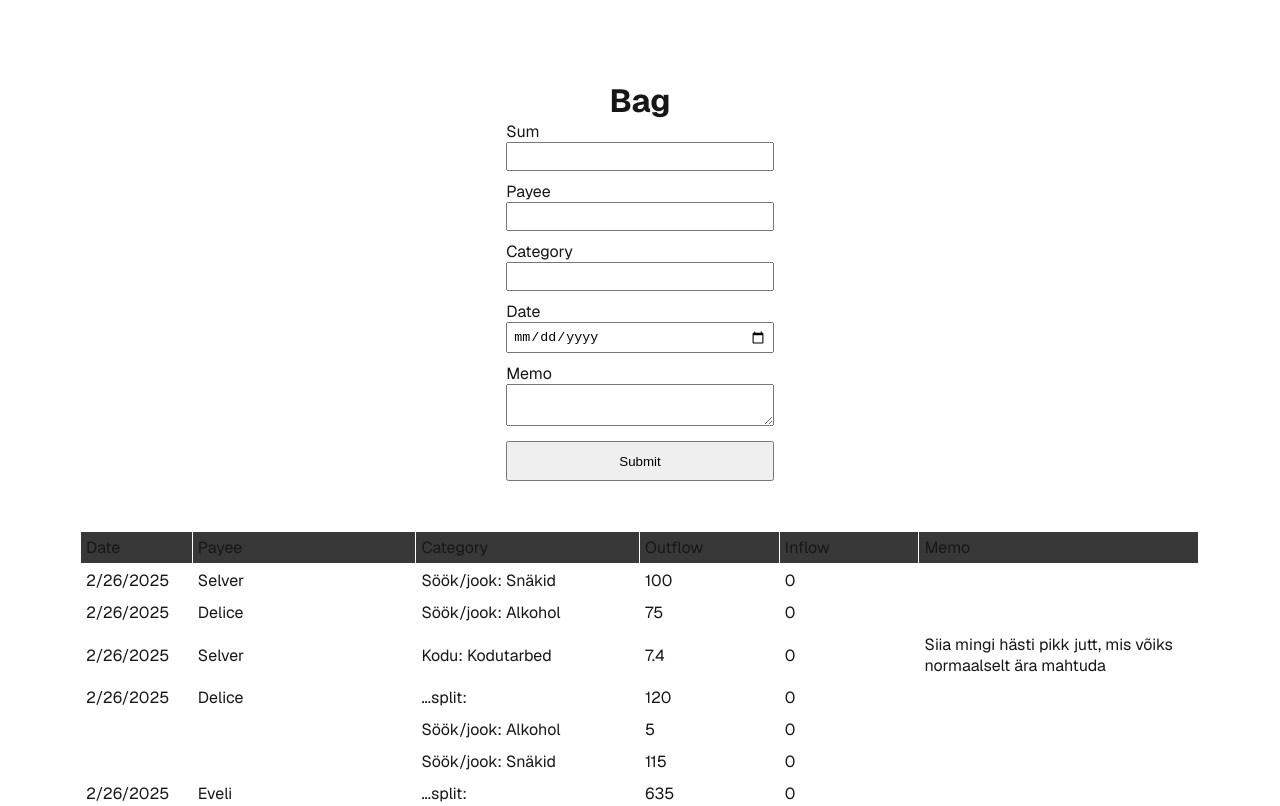
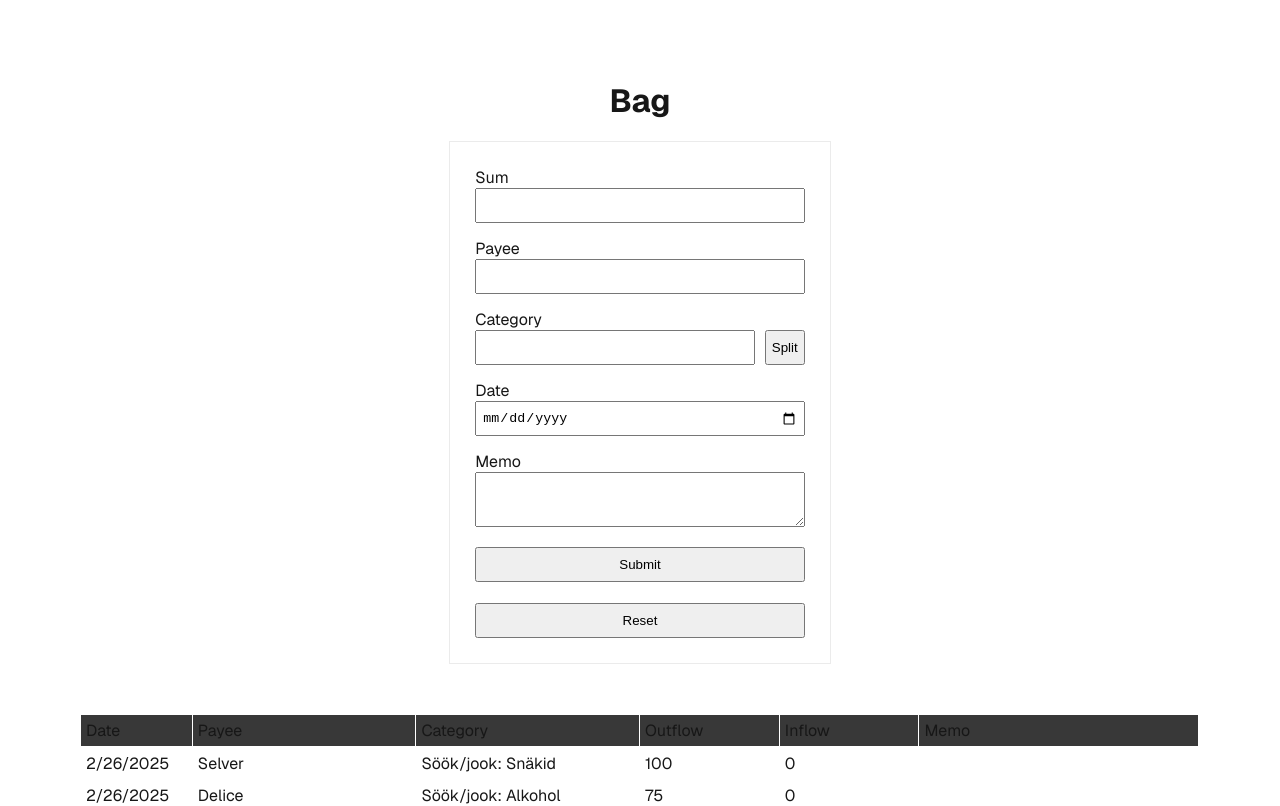
Before and after one commit to mungoose/moneybag, a Next.js app: page /bag in a window 1280 px wide. Shown: the top 806 px of the page. Built offline with nearby package versions, Linux system fonts and the light colour scheme.

Commit message:
Add split transactions form input functionality

```diff
--- /dev/null
+++ b/app/_components/Button/Button.module.scss
@@ -0,0 +1,4 @@
+.button {
+	padding: 5px;
+	height: 35px;
+}
--- /dev/null
+++ b/app/_components/Button/Button.tsx
@@ -0,0 +1,16 @@
+import styles from './Button.module.scss';
+
+type Props = {
+	label: string;
+	onClick: (e: React.MouseEvent<HTMLButtonElement>) => void;
+};
+
+const Button = ({ label, onClick }: Props) => {
+	return (
+		<button className={styles.button} onClick={onClick}>
+			{label}
+		</button>
+	);
+};
+
+export default Button;
--- a/app/_components/Input/InputField.module.scss
+++ b/app/_components/Input/InputField.module.scss
@@ -1,15 +1,28 @@
+.inputField {
+	display: flex;
+	flex-direction: column;
+}
+
 .label {
 	margin-right: 10px;
 }
 
+.inputWrapper {
+	display: grid;
+	grid-template-columns: 7fr 1fr;
+	gap: 10px;
+}
+
 .input {
 	width: 100%;
-	margin-bottom: 10px;
+	height: 35px;
+	margin-bottom: 15px;
 	padding: 5px;
 }
 
 .textarea {
 	width: 100%;
-	margin-bottom: 10px;
+	min-height: 55px;
+	margin-bottom: 15px;
 	padding: 5px;
 }
--- a/app/_components/Input/InputField.tsx
+++ b/app/_components/Input/InputField.tsx
@@ -1,16 +1,39 @@
+import Button from '../Button/Button';
 import styles from './InputField.module.scss';
+import cx from 'classnames';
 
 type Props = {
 	label: string;
 	type?: string;
+	addButton?: boolean;
+	buttonLabel?: string;
 	textarea?: boolean;
+	onClick?: (e: React.MouseEvent<HTMLButtonElement>) => void;
 };
 
-const InputField = ({ label, type = 'text', textarea = false }: Props) => {
+const InputField = ({
+	label,
+	type = 'text',
+	addButton = false,
+	buttonLabel = '+',
+	textarea = false,
+	onClick,
+}: Props) => {
 	return (
 		<div className={styles.inputField}>
 			<label className={styles.label}>{label}</label>
-			{textarea ? <textarea className={styles.textarea} /> : <input className={styles.input} type={type} />}
+			<div className={cx(addButton && styles.inputWrapper)}>
+				{textarea ? <textarea className={styles.textarea} /> : <input className={styles.input} type={type} />}
+				{addButton && onClick && (
+					<Button
+						label={buttonLabel}
+						onClick={(e) => {
+							e.preventDefault();
+							onClick(e);
+						}}
+					/>
+				)}
+			</div>
 		</div>
 	);
 };
--- a/app/_components/InputForm/InputForm.module.scss
+++ b/app/_components/InputForm/InputForm.module.scss
@@ -1,4 +1,30 @@
-.button {
-	padding: 5px;
-	height: 40px;
+.formWrapper {
+	display: inline-flex;
 }
+
+.singleForm {
+	display: flex;
+	flex-direction: column;
+	padding: 25px;
+	margin-bottom: 50px;
+	border: solid 1px var(--gray-alpha-200);
+}
+
+.splitCategoriesWrapper {
+	display: flex;
+	flex-direction: column;
+	padding: 25px;
+	margin-bottom: 50px;
+	border: solid 1px var(--gray-alpha-200);
+}
+
+.splitCategory {
+	border-bottom: solid 1px var(--gray-alpha-200);
+	margin-bottom: 10px;
+}
+
+.outFlowInflow {
+	display: grid;
+	grid-template-columns: 1fr 1fr;
+	gap: 10px;
+}
--- a/app/_components/InputForm/InputForm.tsx
+++ b/app/_components/InputForm/InputForm.tsx
@@ -1,21 +1,69 @@
+'use client';
+
+import React, { useState } from 'react';
+import Button from '../Button/Button';
 import InputField from '../Input/InputField';
 import styles from './InputForm.module.scss';
 
-type Props = {
-	className: string;
-};
+const InputForm: React.FC = () => {
+	const [isSplitCategoryFormVisible, setIsSplitCategoryFormVisible] = useState(false);
+	const [splitCategories, setSplitCategories] = useState([{ id: Date.now() }]);
 
-const InputForm = ({ className }: Props) => {
+	const addSplitCategory = () => {
+		setSplitCategories([...splitCategories, { id: Date.now() }]);
+	};
+
+	const removeSplitCategory = (id: number) => {
+		setSplitCategories(splitCategories.filter((category) => category.id !== id));
+	};
+
 	return (
-		<form className={className}>
-			<InputField label="Sum" type="number" />
-			<InputField label="Payee" />
-			<InputField label="Category" />
-			<InputField label="Date" type="date" />
-			<InputField label="Memo" textarea />
-			<button className={styles.button} type="submit">
-				Submit
-			</button>
+		<form className={styles.formWrapper}>
+			<div className={styles.singleForm}>
+				<InputField label="Sum" type="number" />
+				<InputField label="Payee" />
+				<InputField
+					label="Category"
+					addButton
+					buttonLabel="Split"
+					onClick={() => {
+						setIsSplitCategoryFormVisible(!isSplitCategoryFormVisible);
+					}}
+				/>
+				<InputField label="Date" type="date" />
+				<InputField label="Memo" textarea />
+				<Button label="Submit" onClick={() => alert('Submitted')} />
+				<br />
+				<Button label="Reset" onClick={() => alert('Reset')} />
+			</div>
+			{isSplitCategoryFormVisible && (
+				<div className={styles.splitCategoriesWrapper}>
+					{splitCategories.map(({ id }) => (
+						<div key={id} className={styles.splitCategory}>
+							<InputField
+								label="Category"
+								addButton
+								buttonLabel="Remove"
+								onClick={(e) => {
+									e.preventDefault();
+									removeSplitCategory(id);
+								}}
+							/>
+							<div className={styles.outFlowInflow}>
+								<InputField label="Outflow" type="number" />
+								<InputField label="Inflow" type="number" />
+							</div>
+						</div>
+					))}
+					<Button
+						label="Add another one"
+						onClick={(e) => {
+							e.preventDefault();
+							addSplitCategory();
+						}}
+					/>
+				</div>
+			)}
 		</form>
 	);
 };
--- a/app/_data/transactions.tsx
+++ b/app/_data/transactions.tsx
@@ -1,6 +1,6 @@
-import type { Transactions } from '../_types/transactions';
+import type { TransactionsType } from '../_types/transactions';
 
-export const transactions: Transactions = [
+export const transactions: TransactionsType = [
 	{
 		id: 1,
 		payee: 'Selver',
--- a/app/bag/page.tsx
+++ b/app/bag/page.tsx
@@ -79,7 +79,7 @@ const Bag = () => {
 	return (
 		<BagLayout className={styles.page}>
 			<h1>Bag</h1>
-			<InputForm className={styles.form} />
+			<InputForm />
 			<TransactionsWrapper>
 				<TransactionHeader />
 				{spreadTransactions.map((transaction, i) => (
--- a/app/bag/styles.module.scss
+++ b/app/bag/styles.module.scss
@@ -15,6 +15,10 @@
 	font-family: var(--font-geist-sans);
 }
 
+.page h1 {
+	margin-bottom: 20px;
+}
+
 @media (prefers-color-scheme: dark) {
 	.page {
 		--gray-rgb: 255, 255, 255;
@@ -25,9 +29,3 @@
 		--button-secondary-hover: #1a1a1a;
 	}
 }
-
-.form {
-	display: flex;
-	flex-direction: column;
-	margin-bottom: 50px;
-}
--- a/app/bagLayout.tsx
+++ b/app/bagLayout.tsx
@@ -1,5 +1,10 @@
 import type { ReactNode } from 'react';
-import Head from 'next/head';
+import type { Metadata } from 'next';
+
+export const metadata: Metadata = {
+	title: 'Moneybag',
+	description: 'To have money in your bag, you need Moneybag',
+};
 
 type Props = {
 	children: ReactNode;
@@ -7,14 +12,5 @@ type Props = {
 };
 
 export default function BagLayout({ children, className }: Props) {
-	return (
-		<>
-			<Head>
-				<title>Moneybag</title>
-				<meta charSet="utf-8" />
-				<meta name="viewport" content="width=device-width, initial-scale=1" />
-			</Head>
-			<div className={className}>{children}</div>
-		</>
-	);
+	return <div className={className}>{children}</div>;
 }
--- a/package.json
+++ b/package.json
@@ -10,8 +10,9 @@
     "prepare": "husky"
   },
   "dependencies": {
+    "classnames": "^2.5.1",
     "eslint-plugin-prettier": "^5.2.3",
-    "next": "15.1.7",
+    "next": "^15.2.0",
     "react": "^19.0.0",
     "react-dom": "^19.0.0",
     "sass": "^1.85.1"
@@ -25,7 +26,7 @@
     "@typescript-eslint/eslint-plugin": "^8.25.0",
     "@typescript-eslint/parser": "^8.25.0",
     "eslint": "^9",
-    "eslint-config-next": "15.1.7",
+    "eslint-config-next": "^15.2.0",
     "eslint-config-pipedrive": "^13.0.4",
     "eslint-config-prettier": "^10.0.1",
     "eslint-plugin-react": "^7.37.4",
```
Also changed, not shown: 1 other file (tests, documents, lock files or other folders).
